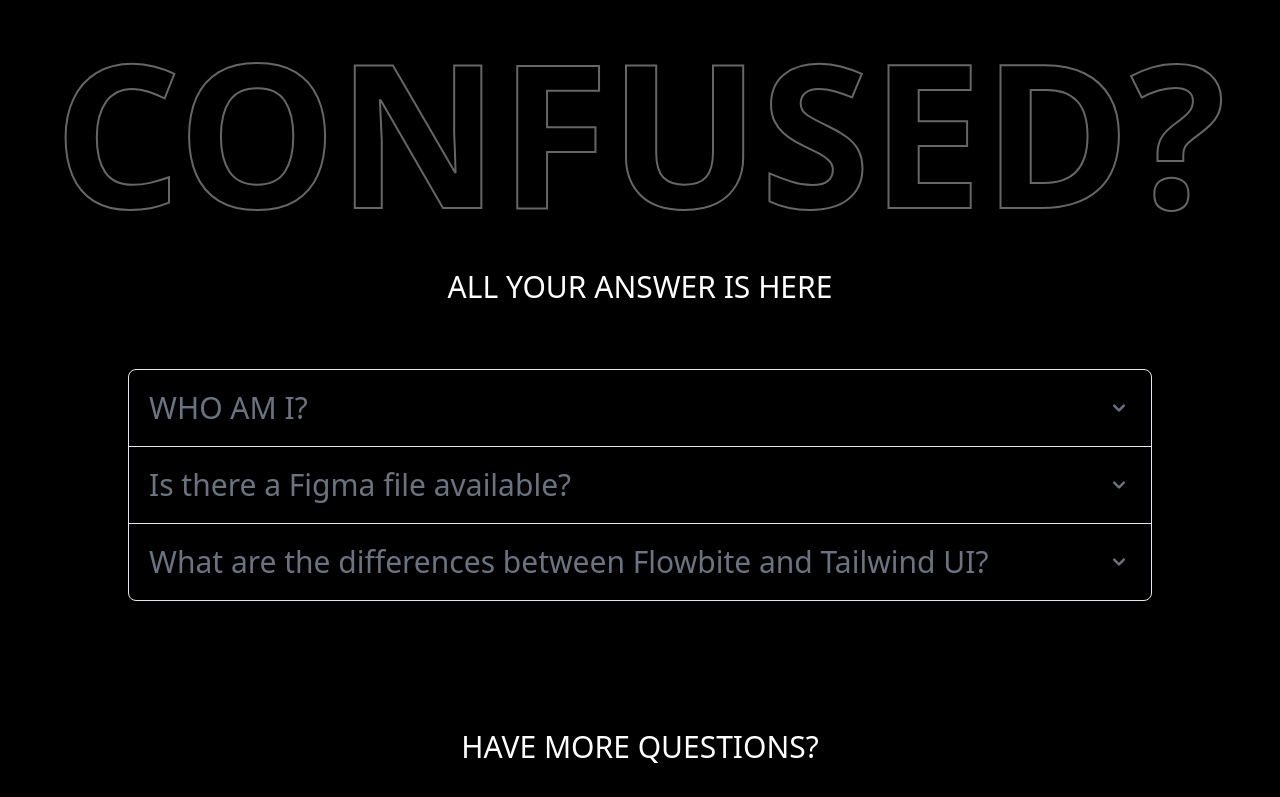
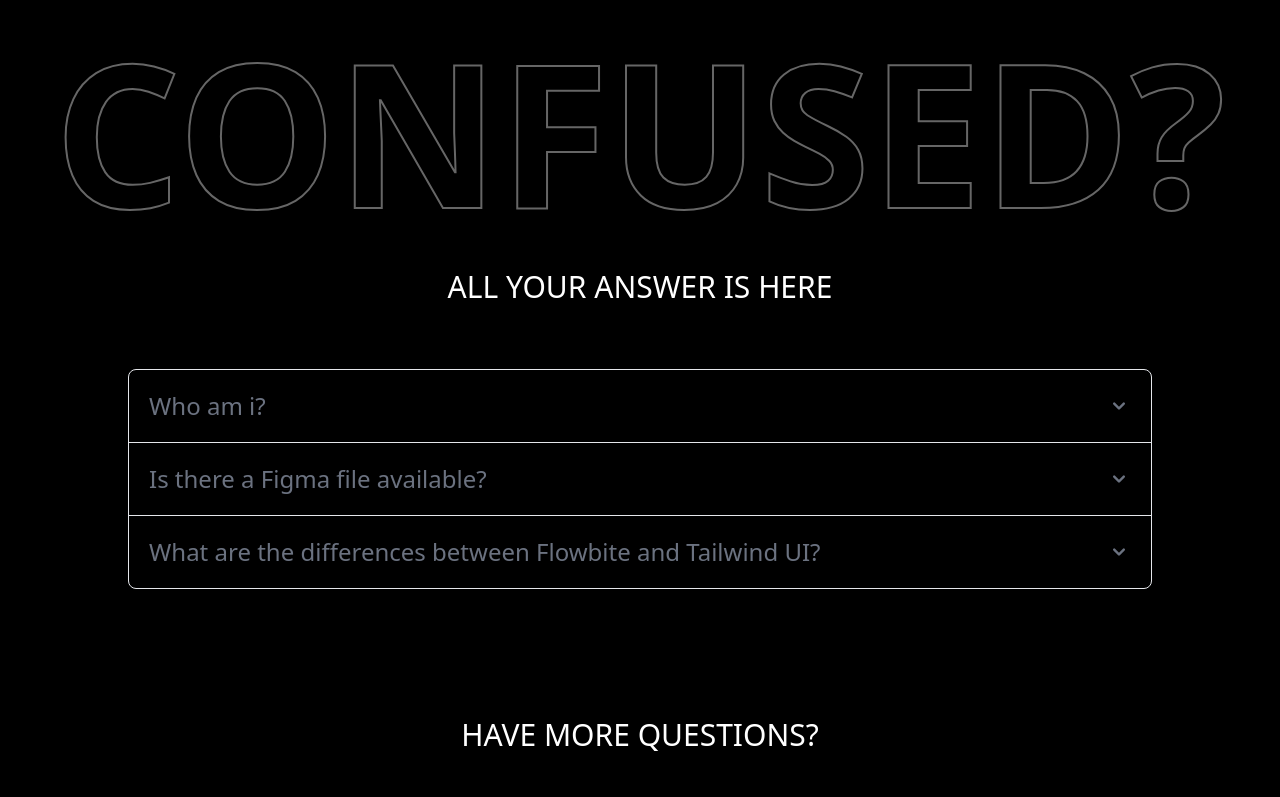
Before and after one commit to mdshahadad/portfolio, a React (Vite) app: page / in a window 1280 px wide. Shown: the part 6911-7708 px from the top of the page. Built offline with nearby package versions, Linux system fonts and the light colour scheme.

Commit message:
Handle the contact form

```diff
--- a/src/Home/ContactSection/ContactForm.jsx
+++ b/src/Home/ContactSection/ContactForm.jsx
@@ -3,31 +3,55 @@
 import { FaPaperPlane } from "react-icons/fa";
 
 const ContactForm = () => {
-    // const [focused, setFocused] = useState(false);
+
+    const handleContactForm = e => {
+        e.preventDefault();
+        const form = e.target;
+        const name = form.name.value;
+        const email = form.email.value;
+        const message = form.message.value;
+
+        const clientDetails = {
+            name,
+            email,
+            message
+        }
+        console.log(clientDetails)
+    }
 
     return (
         <div className="pb-20">
             <h3 className="text-white opacity-65 font-medium text-3xl text-center mt-40 uppercase hover:opacity-100">do you Need website?</h3>
             <p className="text-white text-center font-medium mt-4 text-lg uppercase">Let me help you</p>
             <div className="text-white mt-14">
-                <form action="">
+                <form onSubmit={handleContactForm} action="">
                     <div className="flex justify-between gap-10">
                         <div className="w-full">
+
+                            {/* name field */}
                             <input
-                                className="w-full rounded-xl bg-transparent border-2 py-4 px-5 font-medium text-lg" placeholder="Write your name" type="text" name="name" id="name" />
+                                name="name"
+                                className="w-full rounded-xl bg-transparent border-2 py-4 px-5 font-medium text-lg" placeholder="Write your name" type="text" id="name" />
                         </div>
                         <div className="w-full">
+
+                            {/* Email field */}
                             <input
-                                className="w-full rounded-xl bg-transparent border-2 py-4 px-5 font-medium text-lg" placeholder="Write your email" type="text" name="name" id="email" />
+                                name="email"
+                                className="w-full rounded-xl bg-transparent border-2 py-4 px-5 font-medium text-lg" placeholder="Write your email" type="email" id="email" />
                         </div>
                     </div>
                     <div className="flex items-end justify-between mt-8">
                         <div className="w-full">
-                            <textarea className="w-full rounded-xl bg-transparent border-2 py-4 px-5 font-medium text-lg" name="project" id="" cols="30" rows="10" placeholder="Tell me what you want to say in details"></textarea>
+
+                            {/* text details area */}
+                            <textarea className="w-full rounded-xl bg-transparent border-2 py-4 px-5 font-medium text-lg" name="message" id="" cols="30" rows="10" placeholder="Tell me what you want to say in details"></textarea>
                         </div>
                         <div className="w-1/3 ml-10 mb-1">
                             <div className="">
                                 <p className="uppercase text-base font-medium text-white opacity-75">Do you need fresh brand new Website for you or your business? OR are you face any problem with your existing website? <br /> Just write a message in details and send me. Inshaa allah I will reach you by Email.</p>
+
+                                {/* Submit button */}
                                 <button className="uppercase flex justify-center px-12 bg-white  opacity-75 py-6 text-black font-medium items-center rounded-xl text-xl hover:opacity-100 hover:scale-110 hover:bg-transparent hover:outline-dotted hover:text-white  transition duration-300 ease-in-out mt-[52px]">send message <FaPaperPlane className="ml-2 text-2xl" />
                                 </button>
                             </div>
--- a/src/Home/FAQSection/FAQDetails.jsx
+++ b/src/Home/FAQSection/FAQDetails.jsx
@@ -9,7 +9,7 @@ const FAQDetails = () => {
             className="mt-16 max-w-5xl mx-auto">
             <Accordion collapseAll>
                 <Accordion.Panel>
-                    <Accordion.Title className="text-3xl uppercase">Who am i?</Accordion.Title>
+                    <Accordion.Title className="text-2xl">Who am i?</Accordion.Title>
                     <Accordion.Content>
                         <p className="mb-2 text-white dark:text-white">
                             Flowbite is an open-source library of interactive components built on top of Tailwind CSS including buttons,
@@ -28,7 +28,7 @@ const FAQDetails = () => {
                     </Accordion.Content>
                 </Accordion.Panel>
                 <Accordion.Panel>
-                    <Accordion.Title className="text-3xl">Is there a Figma file available?</Accordion.Title>
+                    <Accordion.Title className="text-2xl">Is there a Figma file available?</Accordion.Title>
                     <Accordion.Content>
                         <p className="mb-2 text-gray-500 dark:text-gray-400">
                             Flowbite is first conceptualized and designed using the Figma software so everything you see in the library
@@ -44,7 +44,7 @@ const FAQDetails = () => {
                     </Accordion.Content>
                 </Accordion.Panel>
                 <Accordion.Panel>
-                    <Accordion.Title className="text-3xl">What are the differences between Flowbite and Tailwind UI?</Accordion.Title>
+                    <Accordion.Title className="text-2xl">What are the differences between Flowbite and Tailwind UI?</Accordion.Title>
                     <Accordion.Content>
                         <p className="mb-2 text-gray-500 dark:text-gray-400">
                             The main difference is that the core components from Flowbite are open source under the MIT license, whereas
```
